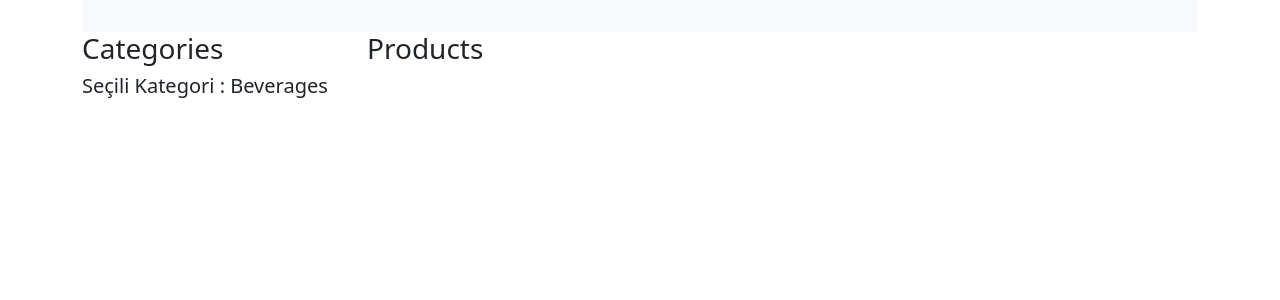
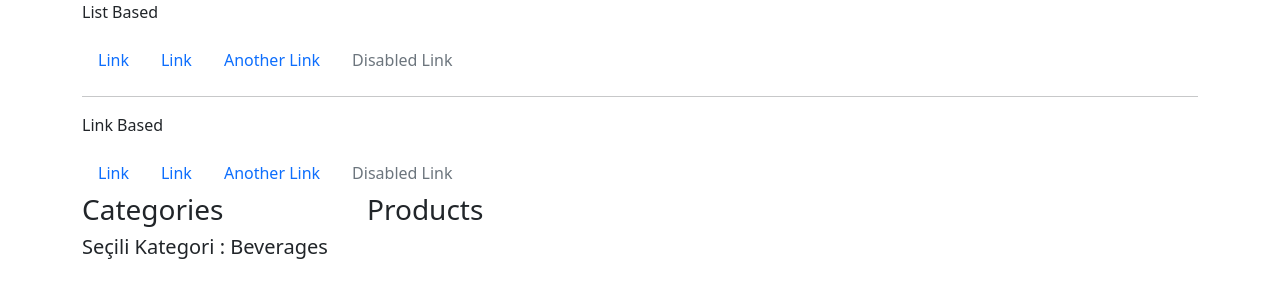
Before and after one commit to EmreGundogdu/redux-shoppapproject, a React (Create React App) app: page / in a window 1280 px wide. Shown: the top 300 px of the page. Built offline with nearby package versions, Linux system fonts and the light colour scheme.

Commit message:
Navbar added

```diff
--- a/src/components/navi/Navi.js
+++ b/src/components/navi/Navi.js
@@ -1,42 +1,36 @@
 import React from "react";
-import {
-  Collapse,
-  Navbar,
-  NavbarToggler,
-  NavbarBrand,
-  Nav,
-  NavItem,
-  NavLink,
-} from "reactstrap";
+import { Nav, NavItem, NavLink } from "reactstrap";
 
 export default class Navi extends React.Component {
-  constructor(props) {
-    super(props);
-
-    this.toggle = this.toggle.bind(this);
-    this.state = {
-      isOpen: false,
-    };
-  }
-  toggle() {
-    this.setState({
-      isOpen: !this.state.isOpen,
-    });
-  }
   render() {
     return (
       <div>
-        <Navbar color="light" light expand="md">
-          <NavbarBrand></NavbarBrand>
-          <NavbarToggler onClick={this.toggle} />
-          <Collapse isOpen={this.state.isOpen} navbar>
-            <Nav className="ml-auto" navbar>
-              <NavItem>
-                <NavLink></NavLink>
-              </NavItem>
-            </Nav>
-          </Collapse>
-        </Navbar>
+        <p>List Based</p>
+        <Nav>
+          <NavItem>
+            <NavLink href="#">Link</NavLink>
+          </NavItem>
+          <NavItem>
+            <NavLink href="#">Link</NavLink>
+          </NavItem>
+          <NavItem>
+            <NavLink href="#">Another Link</NavLink>
+          </NavItem>
+          <NavItem>
+            <NavLink disabled href="#">
+              Disabled Link
+            </NavLink>
+          </NavItem>
+        </Nav>
+        <hr />
+        <p>Link Based</p>
+        <Nav>
+          <NavLink href="#">Link</NavLink> <NavLink href="#">Link</NavLink>{" "}
+          <NavLink href="#">Another Link</NavLink>{" "}
+          <NavLink disabled href="#">
+            Disabled Link
+          </NavLink>
+        </Nav>
       </div>
     );
   }
```
